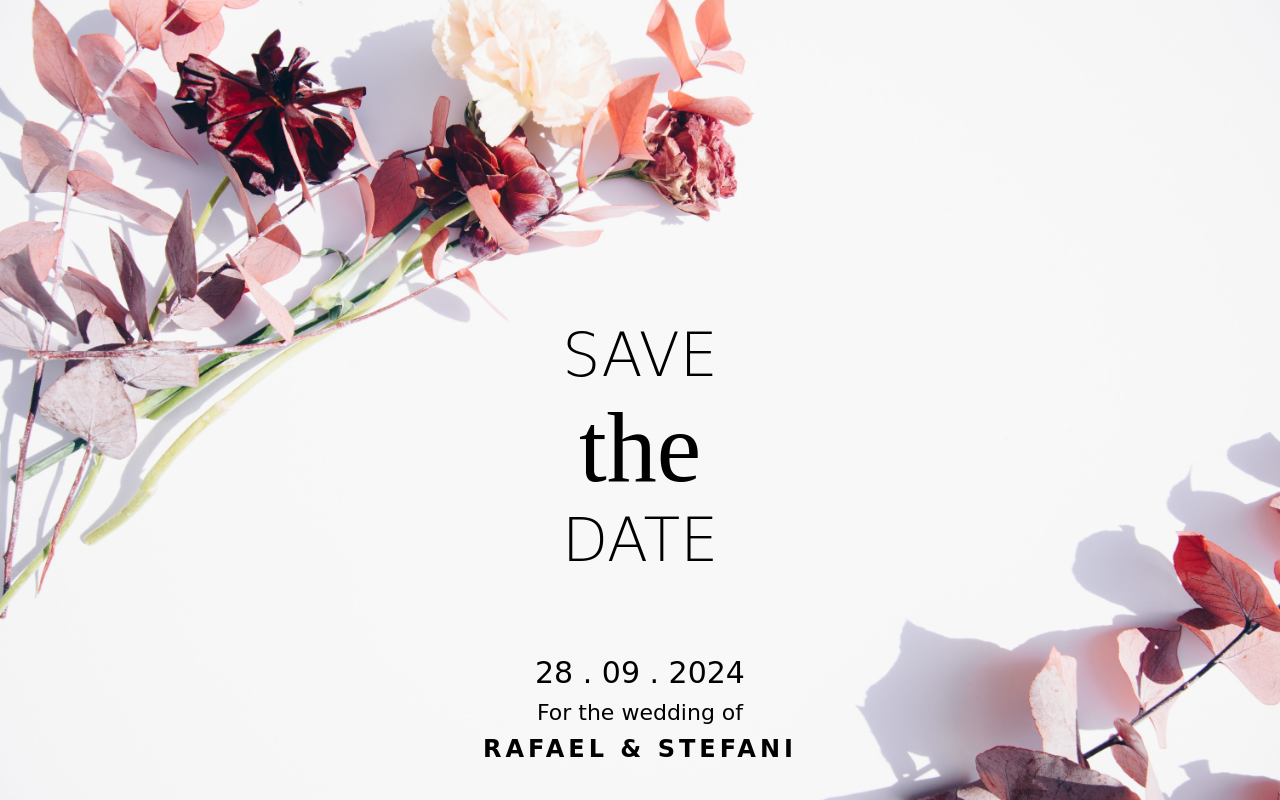
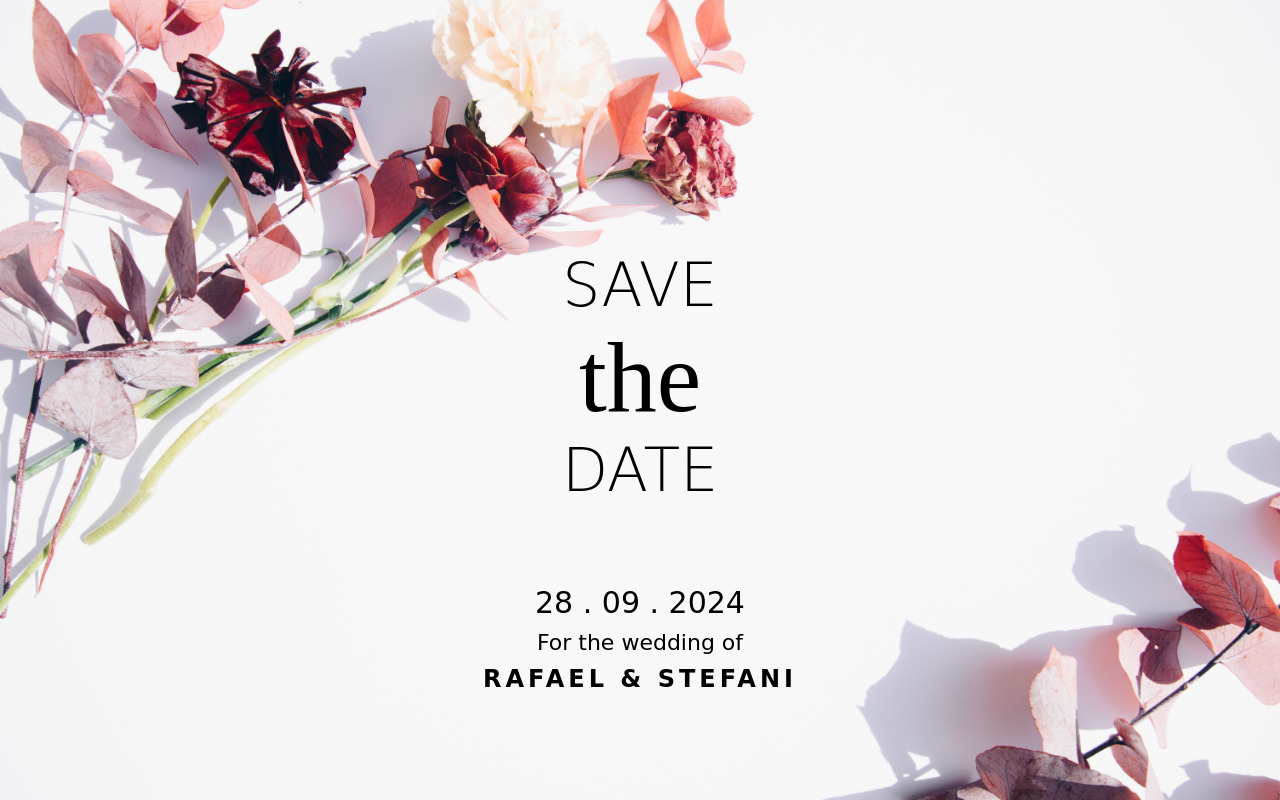
Before and after one commit to orafaelmatos/Casamento, a plain HTML site: page index.html in a window 1280 px wide. Drawn offline with Linux system fonts and the light colour scheme; a web font is replaced by a local one.

Commit message:
last change

```diff
--- a/index.html
+++ b/index.html
@@ -25,7 +25,7 @@
 
    <main>
         <article class="banner">
-            <h1 class="save"> <br>SAVE </h1>
+            <h1 class="save"> SAVE </h1>
             <h1 class="the">the </h1>
             <h1 class="date">DATE </h1>
 
--- a/style.css
+++ b/style.css
@@ -17,10 +17,13 @@
 }
 
 body {
+    /* overflow: hidden; */
+    max-width: 100%;
     height: 100vh;
     background: #c4bcbca9 url(/media/flores.jpg)center center no-repeat;
     background-size: cover;
 }
+
 
 a {
     text-decoration: none;
```
